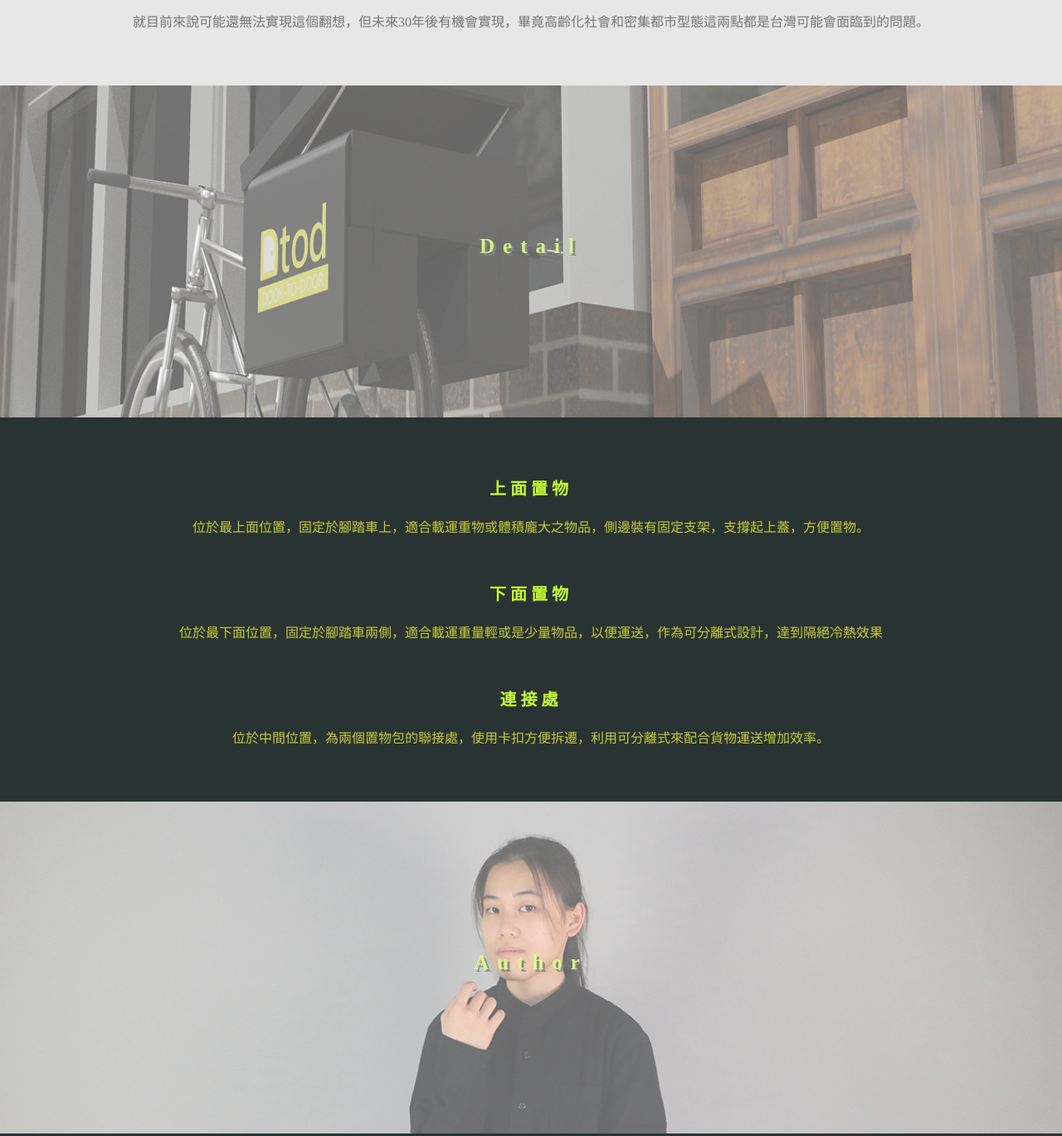
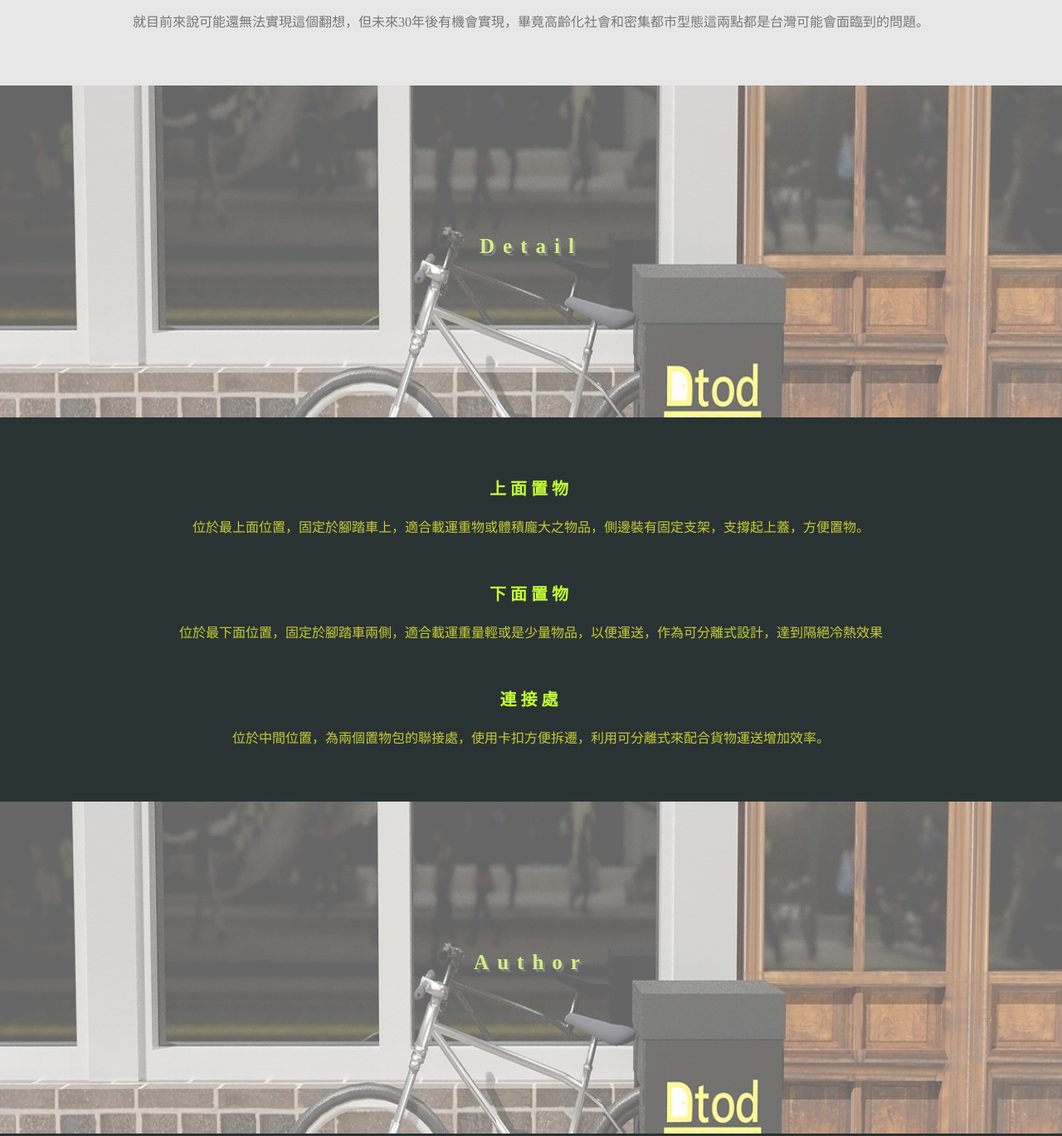
Before and after one commit to fandtod/dtodbike.github.io, a plain HTML site: page index.html in a window 1280 px wide. Shown: the part 994-2363 px from the top of the page at 83% size. Drawn offline with Linux system fonts and the light colour scheme.

Commit message:
Update index.html

```diff
--- a/index.html
+++ b/index.html
@@ -25,18 +25,18 @@
 		}
 
 		.bgimg01 {
-			background-image: url('./a.jpg');
+			background-image: url("https://github.com/fandtod/dtodbike.github.io/blob/main/223334.jpg");
 			min-height: 100%;
 
 		}
 
 		.bgimg02 {
-			 background-image: url('./b.jpg');
+			 background-image: url("https://github.com/fandtod/dtodbike.github.io/blob/main/223334.jpg");
 			min-height: 400px;
 		}
 
 		.bgimg03 {
-			background-image: url('./c.jpg');
+			background-image:url("https://github.com/fandtod/dtodbike.github.io/blob/main/223334.jpg");
 			min-height: 400px;
 		}
 
```
